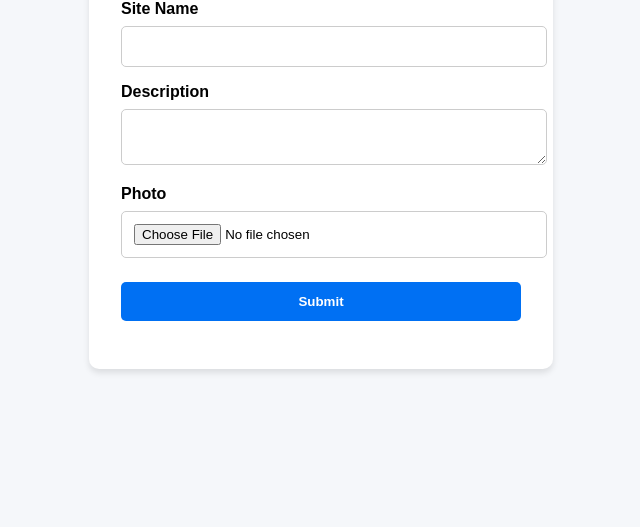
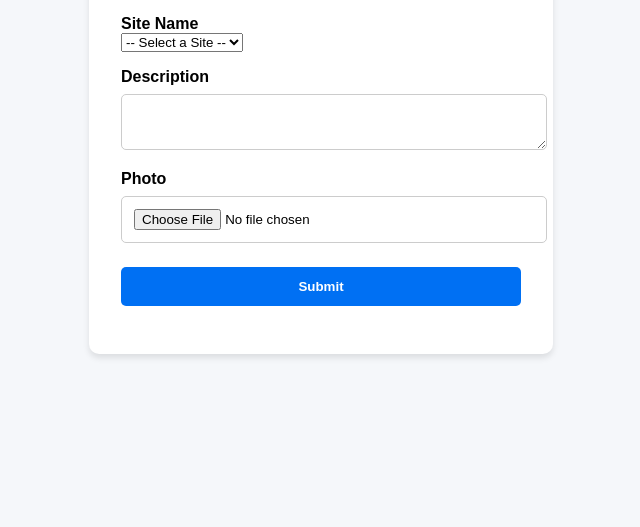
Before and after one commit to CMoore1994/Site-Safe-Catch, a plain HTML site: page index.html in a window 1280 px wide. Shown: the part 273-800 px from the top of the page, without its empty margins (319-959 px from the left). Drawn offline with Linux system fonts and the light colour scheme.

Commit message:
Update index.html

```diff
--- a/index.html
+++ b/index.html
@@ -10,8 +10,11 @@
   <div class="container">
     <h1>Site Safe Catch</h1>
     <form id="incidentForm">
-      <label for="siteName">Site Name</label>
-      <input type="text" id="siteName" name="siteName" required />
+     <label for="siteName">Site Name</label>
+<select id="siteName" name="siteName" required>
+  <option value="">-- Select a Site --</option>
+</select>
+
 
       <label for="description">Description</label>
       <textarea id="description" name="description" required></textarea>
```
